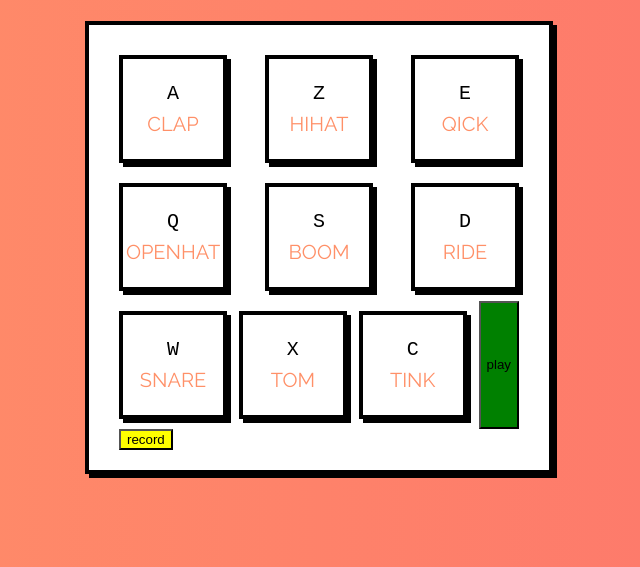
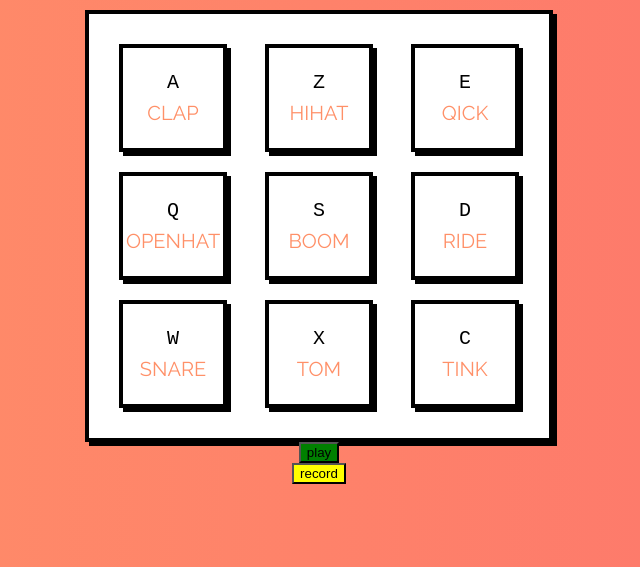
Before and after one commit to quentinlavenir/TP-Drumpad, a plain HTML site: page index.html in a window 1280 px wide. Shown: the part 233-800 px from the top of the page, without its empty margins (321-961 px from the left). Drawn offline with Linux system fonts and the light colour scheme.

Commit message:
terminé

```diff
--- a/index.html
+++ b/index.html
@@ -55,14 +55,12 @@
         <span class="sound">tink</span>
       </div>
   <!-- 9 pad du drumpad + lettre correspondante -->
-
-      <button class="myButton" type="button">play</button>
+  </div>
+  <button class="myButton" type="button">play</button>
   <!-- Bouton play -->
 
       <button class="myButtonRecord" type="button">record</button>
   <!-- Bouton record -->
-
-  </div>
 </div>
 
 <!-- Audio source -->
--- a/style.css
+++ b/style.css
@@ -72,8 +72,14 @@ h1 {
 
 .myButton {
   background-color: green;
+  display: flex;
+  flex-direction: row;
+  flex-wrap: wrap;
 }
 
 .myButtonRecord {
   background-color: yellow;
+  display: flex;
+  flex-direction: row;
+  flex-wrap: wrap;
 }
```
